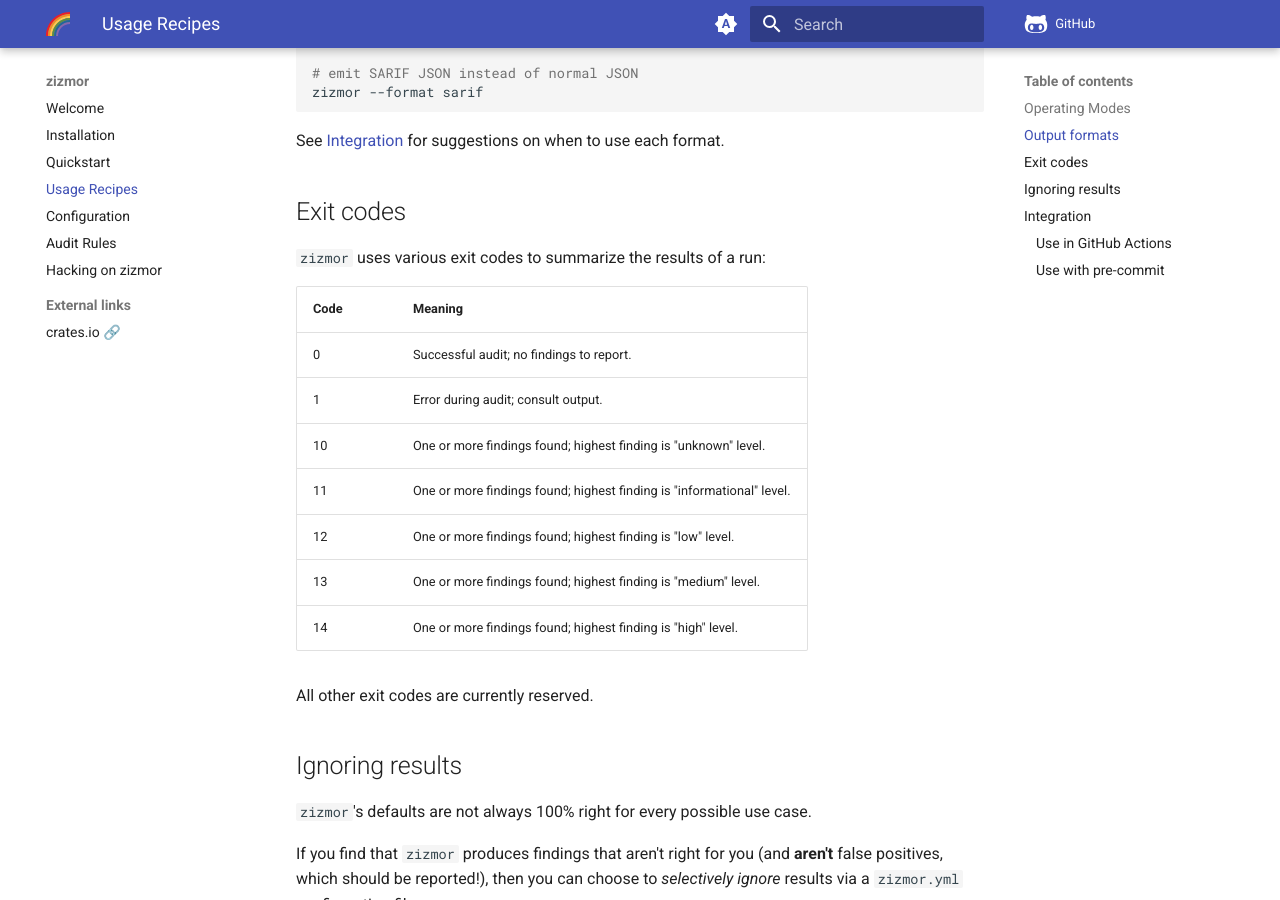
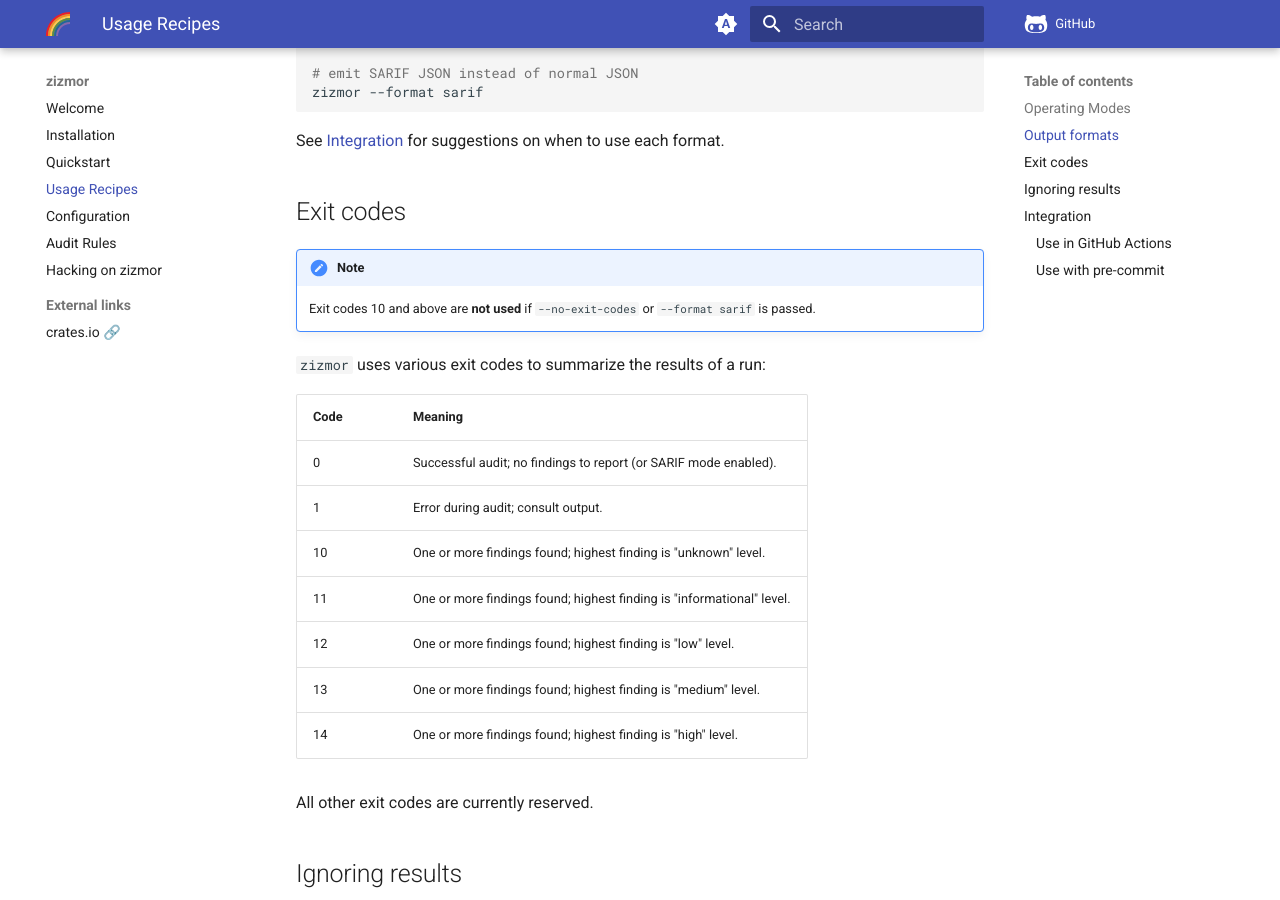
Before and after one commit to zizmorcore/zizmor, an MkDocs documentation site: the page built from docs/usage.md, in a window 1280 px wide and 900 px high, scrolled down 902 px. Built offline with MkDocs 1.6.1 and Material for MkDocs 9.7.7, drawn with Linux system fonts in a browser that asks for light colours; comment, search, counter and statistics services are not loaded.

Commit message:
feat: --no-exit-codes + sarif tweaks
Disables the special (>10) exit codes when
`--no-exit-codes` or `--format sarif` is passed,
leaving just success (0) and general tool failure
(1).

Signed-off-by: William Woodruff <william@yossarian.net>

```diff
--- a/docs/usage.md
+++ b/docs/usage.md
@@ -46,11 +46,16 @@
 
 ## Exit codes
 
+!!! note
+
+    Exit codes 10 and above are **not used** if `--no-exit-codes` or
+    `--format sarif` is passed.
+
 `zizmor` uses various exit codes to summarize the results of a run:
 
 | Code | Meaning |
 | ---- | ------- |
-| 0    | Successful audit; no findings to report. |
+| 0    | Successful audit; no findings to report (or SARIF mode enabled). |
 | 1    | Error during audit; consult output. |
 | 10   | One or more findings found; highest finding is "unknown" level. |
 | 11   | One or more findings found; highest finding is "informational" level. |
```
Also changed, not shown: 1 other file.
